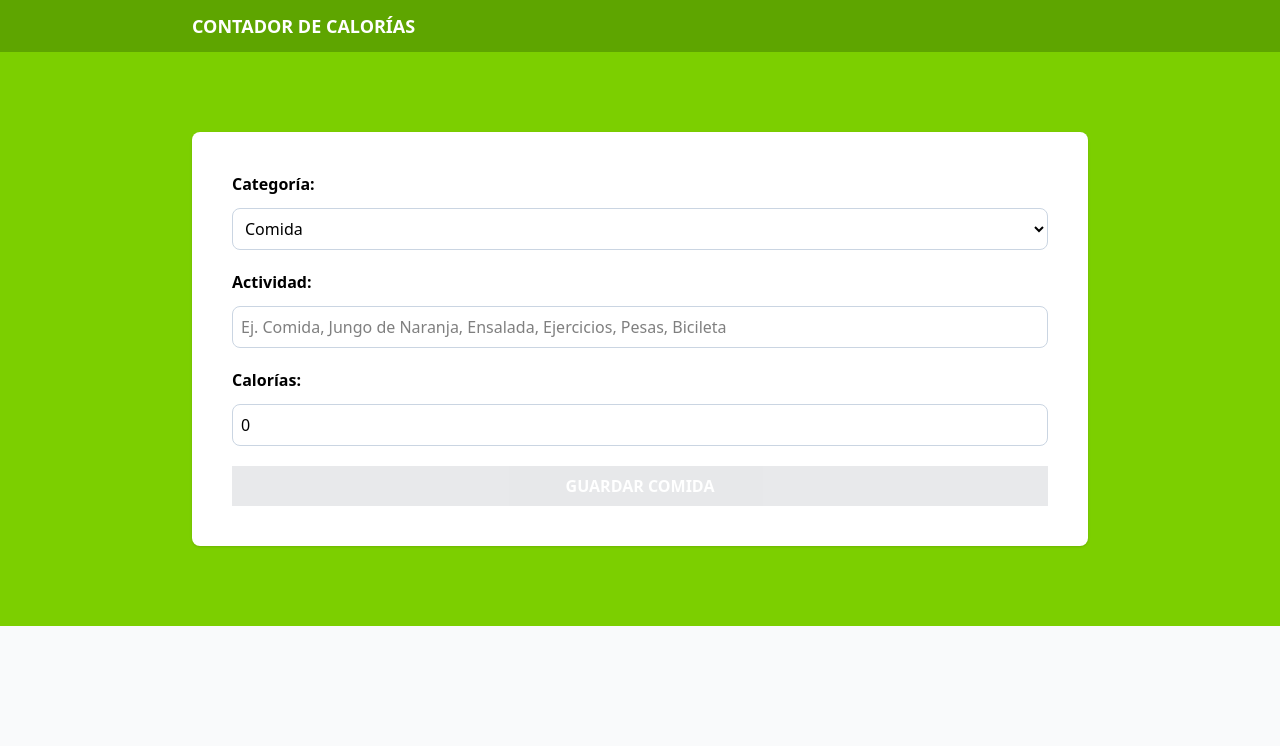
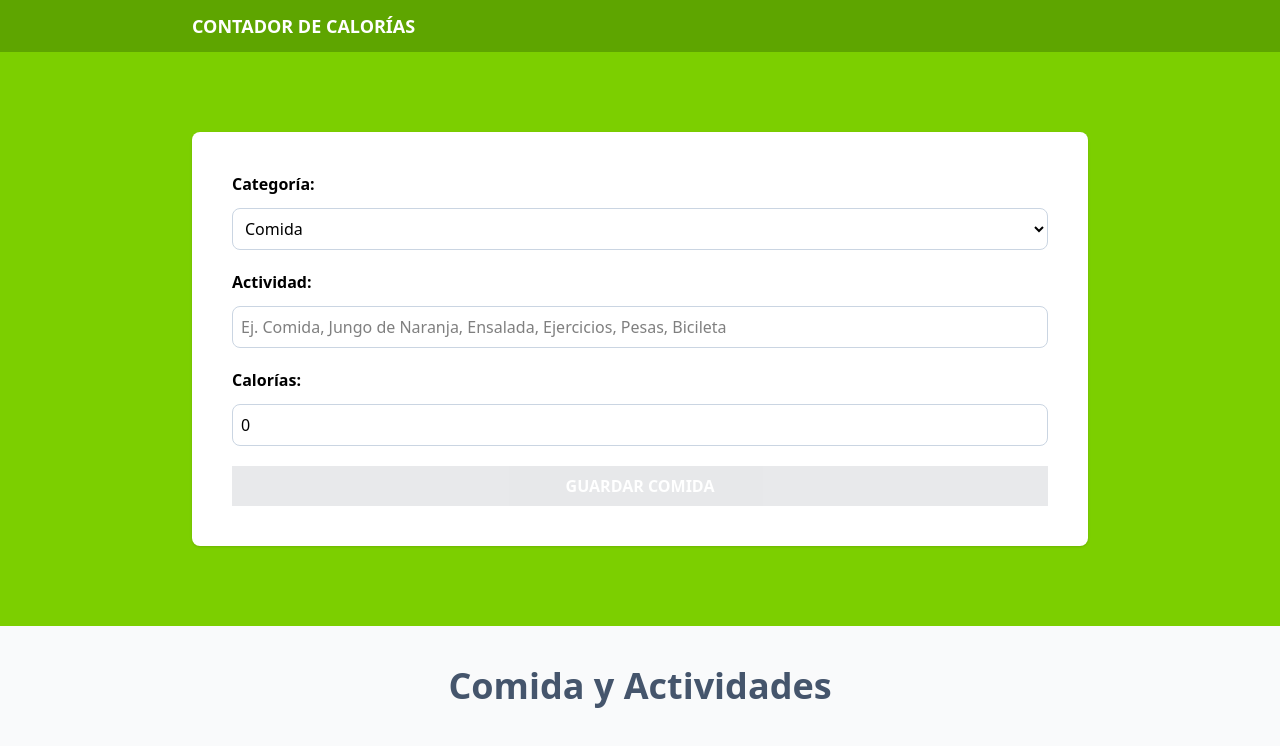
Before and after one commit to DomenicoPH/contador-de-calorias, a React (Vite) app: page / in a window 1280 px wide. Shown: the top 746 px of the page. Built offline with nearby package versions, Linux system fonts and the light colour scheme.

Commit message:
rendering activities from state

```diff
--- a/src/App.tsx
+++ b/src/App.tsx
@@ -1,6 +1,7 @@
 import { useReducer } from "react"
 import { activityReducer, initialState } from "./reducers/activity-reducer";
 import Form from "./components/Form"
+import ActivityList from "./components/ActivityList";
 
 function App() {
 
@@ -23,6 +24,12 @@
           />
         </div>
       </section>
+
+      <section className="p-10 mx-auto max-w-4xl">
+        <ActivityList
+          activities={state.activities}
+        />
+      </section>
     </>
   )
 }
--- /dev/null
+++ b/src/components/ActivityList.tsx
@@ -0,0 +1,34 @@
+import type { Activity } from "../types"
+
+type ActivityListProps = {
+    activities: Activity[];
+}
+
+export default function ActivityList({activities} : ActivityListProps) {
+
+  return (
+    <>
+        <h2 className='text-4xl font-bold text-slate-600 text-center'>Comida y Actividades</h2>
+        {activities.map(activity => (
+            <div
+                key={activity.id}
+                className="px-5 py-10 bg-white mt-5 flex justify-between"
+            >
+                <div className="space-y-2 relative">
+                    <p>{activity.category}</p>
+                    <p className="text-2xl font-bold pt-5">{activity.name}</p>
+                    <p className="font-black text-4xl text-lime-500">
+                        {activity.calories} {''}
+                        <span>Calorias</span>
+                    </p>
+                </div>
+
+                <div>
+
+                </div>
+
+            </div>
+        ))}
+    </>
+  )
+}
--- a/src/reducers/activity-reducer.ts
+++ b/src/reducers/activity-reducer.ts
@@ -20,7 +20,6 @@
 ) => {
     if(action.type === 'save-activity'){
         // Este codigo maneja la lógica para actualizar el state
-        console.log(action.payload.newActivity)
         return {
             ...state,
             activities: [...state.activities, action.payload.newActivity]
```
